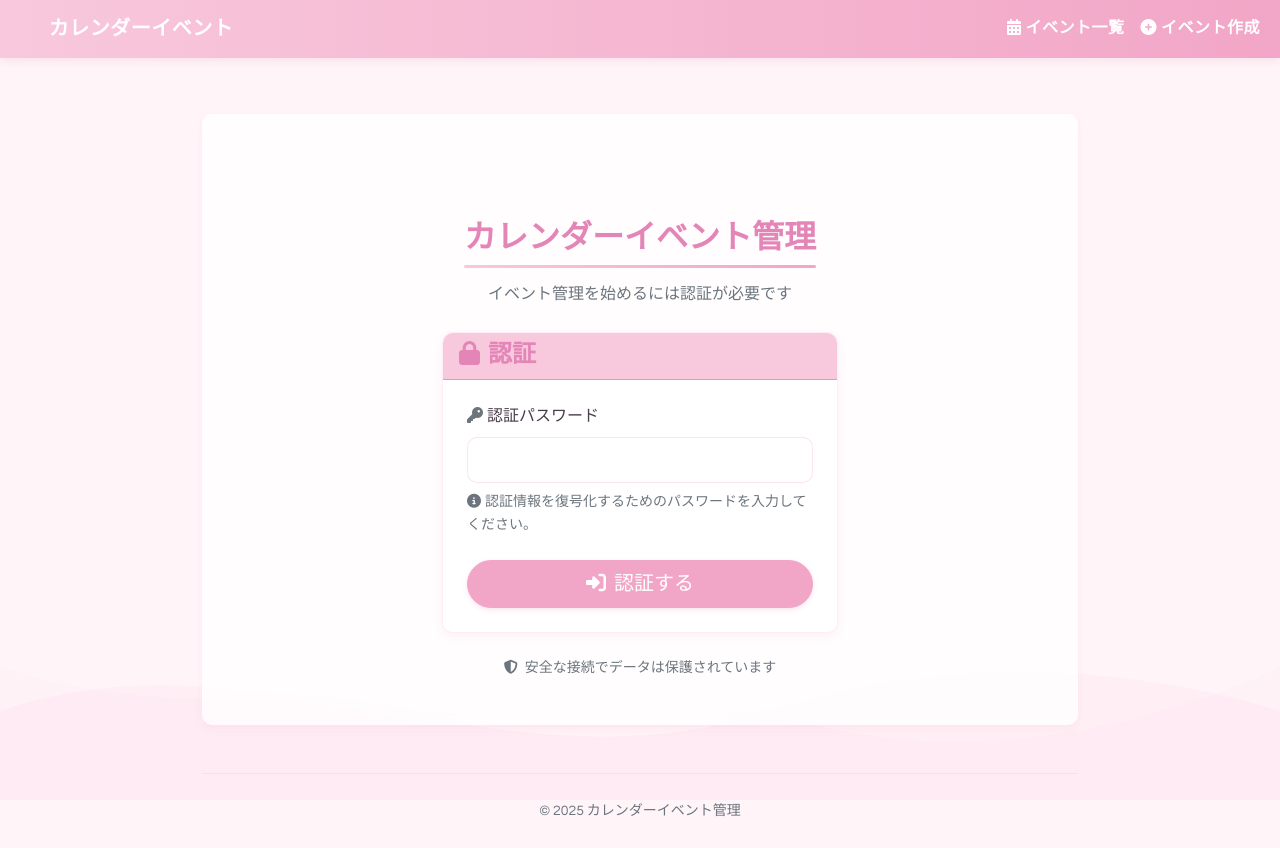
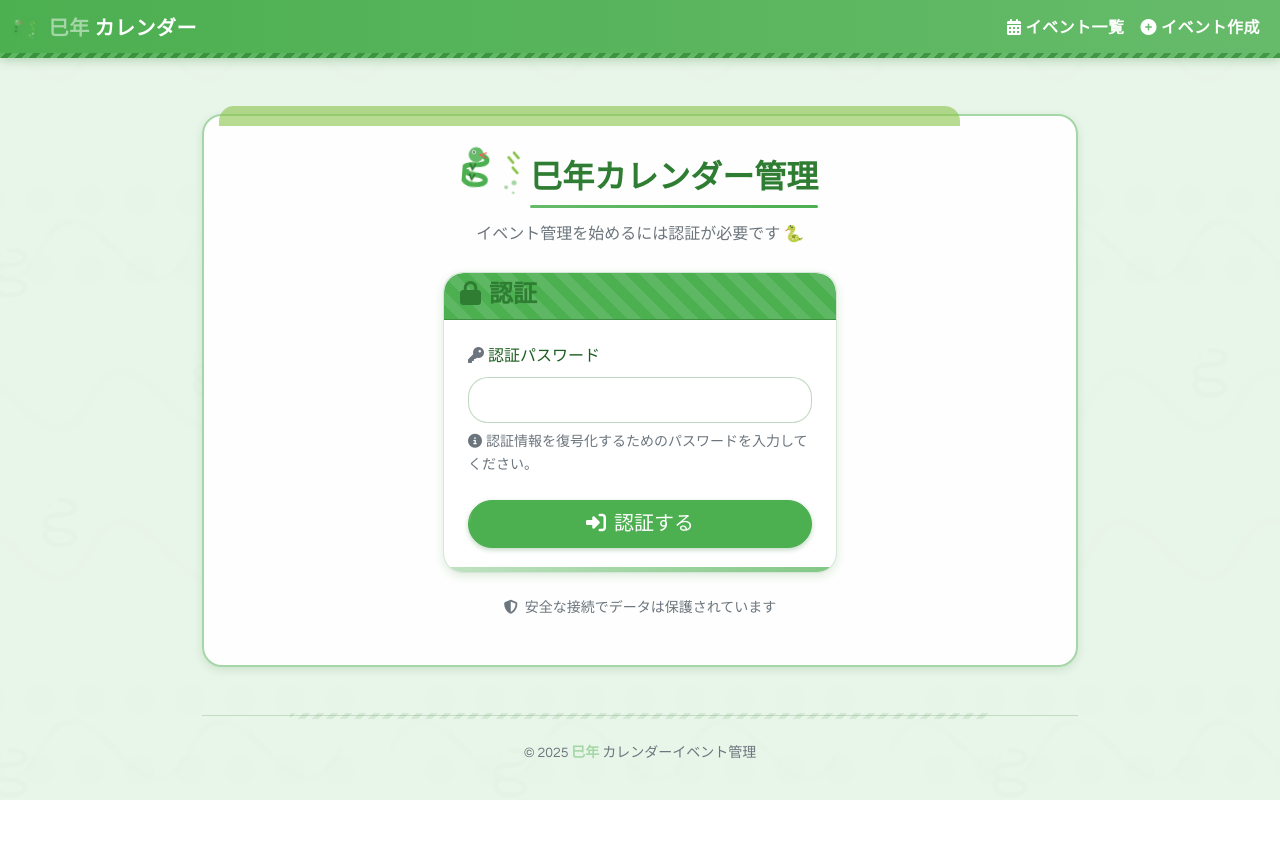
Before and after one commit to k-brahma/google-calendar-flask-pysimplegui, a Flask app: page /auth in a window 1280 px wide. After the commit the page ends 800 px from the top, so only its background shows below. Run offline with Flask 3, Linux system fonts and the light colour scheme; some libraries are stand-ins or nearby versions.

Commit message:
干支の巳（へび）をテーマにしたデザインにリニューアル

```diff
--- a/static/css/style.css
+++ b/static/css/style.css
@@ -1,11 +1,14 @@
 :root {
-  --primary-color: #f8c8dc; /* ピンク */
-  --secondary-color: #f2a6c7; /* 濃いピンク */
-  --accent-color: #e485b8; /* アクセントピンク */
-  --text-color: #4a3c4a; /* 優しいパープル系テキスト */
-  --light-bg: #fff5f9; /* 薄いピンク背景 */
-  --border-radius: 10px;
-  --box-shadow: 0 3px 8px rgba(242, 166, 199, 0.15);
+  --primary-color: #4CAF50; /* 緑 */
+  --secondary-color: #66BB6A; /* 明るい緑 */
+  --accent-color: #2E7D32; /* 濃い緑 */
+  --soft-color: #A5D6A7; /* 薄い緑 */
+  --text-color: #1B5E20; /* 濃い緑のテキスト */
+  --light-bg: #E8F5E9; /* 薄い緑の背景 */
+  --scale-color: #8BC34A; /* うろこ風の薄い緑 */
+  --border-radius: 20px;
+  --scale-radius: 15px;
+  --box-shadow: 0 3px 8px rgba(46, 125, 50, 0.15);
   --font-family: 'Questrial', 'Meiryo', 'Hiragino Sans', 'Yu Gothic', sans-serif;
 }
 
@@ -70,41 +73,74 @@ a.text-decoration-none i {
 }
 
 .btn-outline-secondary:hover {
-  background-color: rgba(242, 166, 199, 0.1) !important;
-  color: var(--secondary-color) !important;
+  background-color: rgba(46, 125, 50, 0.1) !important;
+  color: var(--primary-color) !important;
 }
 
-/* 背景の波模様 */
-.wave-background {
+/* 背景のスネーキーパターン */
+.snake-background {
   position: fixed;
   top: 0;
   left: 0;
   width: 100%;
   height: 100%;
-  background-image: url('../images/wave-pattern.svg');
-  background-repeat: no-repeat;
-  background-position: bottom;
-  background-size: 100%;
+  background-image: url('../images/snake-pattern.svg');
+  background-repeat: repeat;
+  background-position: center;
+  background-size: 500px;
   z-index: -1;
-  opacity: 0.7;
+  opacity: 0.07;
 }
 
 /* コンテンツ */
 .content-wrapper {
   position: relative;
   z-index: 1;
-  background-color: rgba(255, 255, 255, 0.8);
+  background-color: rgba(255, 255, 255, 0.9);
   border-radius: var(--border-radius);
   box-shadow: var(--box-shadow);
   padding: 30px;
   backdrop-filter: blur(5px);
+  border: 2px solid var(--soft-color);
+}
+
+/* スネークスケールエフェクト（うろこ模様） */
+.scale-effect:before {
+  content: "";
+  position: absolute;
+  top: -10px;
+  left: 15px;
+  width: 85%;
+  height: 20px;
+  background-color: var(--scale-color);
+  border-radius: var(--scale-radius) var(--scale-radius) 0 0;
+  opacity: 0.6;
 }
 
 /* ナビゲーションバー */
 .navbar {
   background: linear-gradient(to right, var(--primary-color), var(--secondary-color)) !important;
-  box-shadow: 0 2px 10px rgba(242, 166, 199, 0.3);
+  box-shadow: 0 2px 10px rgba(46, 125, 50, 0.3);
   border: none;
+  position: relative;
+  overflow: hidden;
+}
+
+.navbar:after {
+  content: "";
+  position: absolute;
+  bottom: 0;
+  left: 0;
+  width: 100%;
+  height: 5px;
+  background: repeating-linear-gradient(
+    -45deg,
+    var(--accent-color),
+    var(--accent-color) 5px,
+    var(--secondary-color) 5px,
+    var(--secondary-color) 10px
+  );
+  opacity: 0.6;
 }
 
 .navbar-brand, .navbar-nav .nav-link {
@@ -125,16 +161,29 @@ a.text-decoration-none i {
 
 .card {
   border-radius: var(--border-radius);
-  border: 1px solid rgba(242, 166, 199, 0.2);
+  border: 1px solid rgba(46, 125, 50, 0.2);
   box-shadow: var(--box-shadow);
   background-color: white;
   margin-bottom: 1.5rem;
   transition: transform 0.2s ease, box-shadow 0.2s ease;
+  position: relative;
+  overflow: hidden;
 }
 
 .card:hover {
   transform: translateY(-3px);
-  box-shadow: 0 5px 15px rgba(242, 166, 199, 0.25);
+  box-shadow: 0 5px 15px rgba(46, 125, 50, 0.25);
+}
+
+.card:after {
+  content: "";
+  position: absolute;
+  bottom: 0;
+  left: 0;
+  width: 100%;
+  height: 5px;
+  background: linear-gradient(to right, var(--soft-color), var(--primary-color));
+  opacity: 0.7;
 }
 
 .card-header {
@@ -142,25 +191,60 @@ a.text-decoration-none i {
   color: white;
   border-radius: var(--border-radius) var(--border-radius) 0 0 !important;
   font-weight: 600;
+  position: relative;
+}
+
+.card-header:before {
+  content: "";
+  position: absolute;
+  top: 0;
+  left: 0;
+  width: 100%;
+  height: 100%;
+  background: repeating-linear-gradient(
+    45deg,
+    transparent,
+    transparent 10px,
+    rgba(255, 255, 255, 0.1) 10px,
+    rgba(255, 255, 255, 0.1) 20px
+  );
 }
 
 /* ボタン */
 .btn-primary {
-  background-color: var(--secondary-color) !important;
-  border-color: var(--secondary-color) !important;
+  background-color: var(--primary-color) !important;
+  border-color: var(--primary-color) !important;
   color: white !important;
   border-radius: 25px;
   padding: 8px 20px;
   font-weight: 500;
   transition: all 0.2s ease;
-  box-shadow: 0 2px 5px rgba(242, 166, 199, 0.3);
+  box-shadow: 0 2px 5px rgba(46, 125, 50, 0.3);
+  position: relative;
+  overflow: hidden;
+}
+
+.btn-primary:after {
+  content: "";
+  position: absolute;
+  top: 0;
+  left: -100%;
+  width: 100%;
+  height: 100%;
+  background-color: rgba(255, 255, 255, 0.2);
+  transform: skewX(-15deg);
+  transition: all 0.5s ease;
 }
 
 .btn-primary:hover {
   background-color: var(--accent-color) !important;
   border-color: var(--accent-color) !important;
   transform: translateY(-2px);
-  box-shadow: 0 4px 8px rgba(242, 166, 199, 0.4);
+  box-shadow: 0 4px 8px rgba(46, 125, 50, 0.4);
+}
+
+.btn-primary:hover:after {
+  left: 100%;
 }
 
 .btn-secondary {
@@ -188,14 +272,14 @@ a.text-decoration-none i {
 /* フォーム */
 .form-control {
   border-radius: var(--border-radius);
-  border: 1px solid rgba(242, 166, 199, 0.3);
+  border: 1px solid rgba(46, 125, 50, 0.3);
   padding: 10px 15px;
   transition: all 0.2s ease;
 }
 
 .form-control:focus {
-  border-color: var(--secondary-color);
-  box-shadow: 0 0 0 0.2rem rgba(242, 166, 199, 0.25);
+  border-color: var(--primary-color);
+  box-shadow: 0 0 0 0.2rem rgba(46, 125, 50, 0.25);
 }
 
 .form-label {
@@ -232,7 +316,7 @@ h1:after, h2:after {
   left: 0;
   width: 100%;
   height: 3px;
-  background: linear-gradient(to right, var(--primary-color), var(--secondary-color));
+  background: linear-gradient(to right, var(--secondary-color), var(--primary-color));
   border-radius: 3px;
 }
 
@@ -306,14 +402,47 @@ h1:after, h2:after {
   padding: 15px;
   border-radius: var(--border-radius);
   margin-top: 1.5rem;
+  position: relative;
+}
+
+.event-description:after {
+  content: "";
+  position: absolute;
+  bottom: 5px;
+  right: 5px;
+  width: 50px;
+  height: 30px;
+  background-image: url('../images/snake-icon-small.svg');
+  background-repeat: no-repeat;
+  background-position: center;
+  background-size: contain;
+  opacity: 0.2;
 }
 
 /* フッター */
 footer {
   margin-top: 3rem;
   padding-top: 1.5rem;
-  border-top: 1px solid rgba(242, 166, 199, 0.2);
+  border-top: 1px solid rgba(46, 125, 50, 0.2);
   color: #888;
+  position: relative;
+}
+
+footer:before {
+  content: "";
+  position: absolute;
+  top: -3px;
+  left: 10%;
+  width: 80%;
+  height: 6px;
+  background: repeating-linear-gradient(
+    -45deg,
+    transparent,
+    transparent 5px,
+    rgba(46, 125, 50, 0.1) 5px,
+    rgba(46, 125, 50, 0.1) 10px
+  );
+  border-radius: 3px;
 }
 
 /* フッターのリンク */
@@ -323,8 +452,22 @@ footer a {
 }
 
 footer a:hover {
-  color: var(--secondary-color);
+  color: var(--primary-color);
   opacity: 1;
+}
+
+/* スネークアニメーション要素 */
+.snake-icon {
+  display: inline-block;
+  margin-right: 5px;
+  transform-origin: center;
+  animation: snakeWiggle 5s infinite ease-in-out;
+}
+
+@keyframes snakeWiggle {
+  0%, 100% { transform: rotate(0deg); }
+  25% { transform: rotate(5deg); }
+  75% { transform: rotate(-5deg); }
 }
 
 /* レスポンシブ対応 */
--- a/templates/auth.html
+++ b/templates/auth.html
@@ -1,14 +1,14 @@
 {% extends "base.html" %}
 
-{% block title %}認証 - カレンダーイベント管理{% endblock %}
+{% block title %}認証 - 巳年カレンダー{% endblock %}
 
 {% block content %}
 <div class="row justify-content-center">
   <div class="col-md-8 col-lg-6">
     <div class="text-center mb-4">
-      <img src="{{ url_for('static', filename='images/flower-icon.svg') }}" alt="Logo" width="60" height="60" class="mb-3">
-      <h2>カレンダーイベント管理</h2>
-      <p class="text-muted">イベント管理を始めるには認証が必要です</p>
+      <img src="{{ url_for('static', filename='images/snake-icon.svg') }}" alt="Logo" width="60" height="60" class="mb-3 snake-icon">
+      <h2>巳年カレンダー管理</h2>
+      <p class="text-muted">イベント管理を始めるには認証が必要です 🐍</p>
     </div>
 
     <div class="card">
--- a/templates/base.html
+++ b/templates/base.html
@@ -10,13 +10,13 @@
     <link rel="stylesheet" href="{{ url_for('static', filename='css/style.css') }}">
 </head>
 <body>
-    <div class="wave-background"></div>
+    <div class="snake-background"></div>
 
     <nav class="navbar navbar-expand-lg">
         <div class="container-fluid">
             <a class="navbar-brand" href="{{ url_for('index') }}">
-                <img src="{{ url_for('static', filename='images/flower-icon.svg') }}" alt="Logo" width="24" height="24" class="d-inline-block align-text-top me-2">
-                カレンダーイベント
+                <img src="{{ url_for('static', filename='images/snake-icon.svg') }}" alt="Logo" width="24" height="24" class="d-inline-block align-text-top me-2 snake-icon">
+                <span class="year-text">巳年</span> カレンダー
             </a>
             <button class="navbar-toggler" type="button" data-bs-toggle="collapse" data-bs-target="#navbarNav">
                 <span class="navbar-toggler-icon"></span>
@@ -52,12 +52,12 @@
             {% endwith %}
         </div>
 
-        <div class="content-wrapper">
+        <div class="content-wrapper scale-effect">
             {% block content %}{% endblock %}
         </div>
 
         <footer class="mt-5 text-center text-muted">
-            <small>&copy; 2025 カレンダーイベント管理</small>
+            <small>&copy; 2025 <span class="year-text">巳年</span> カレンダーイベント管理</small>
         </footer>
     </div>
 
@@ -71,6 +71,12 @@
                     bsAlert.close();
                 });
             }, 5000);
+
+            // 干支テキストにスタイルを追加
+            document.querySelectorAll('.year-text').forEach(function(element) {
+                element.style.fontWeight = 'bold';
+                element.style.color = '#A5D6A7';
+            });
         });
     </script>
 </body>
--- a/templates/create.html
+++ b/templates/create.html
@@ -1,6 +1,6 @@
 {% extends 'base.html' %}
 
-{% block title %}イベント作成 - カレンダーイベント管理{% endblock %}
+{% block title %}イベント作成 - 巳年カレンダー{% endblock %}
 
 {% block content %}
     <div class="mb-4">
@@ -94,6 +94,10 @@
                     </form>
                 </div>
             </div>
+
+            <div class="text-center mt-4">
+                <img src="{{ url_for('static', filename='images/snake-icon-small.svg') }}" alt="Snake" width="30" class="snake-icon">
+            </div>
         </div>
     </div>
 
--- a/templates/delete.html
+++ b/templates/delete.html
@@ -1,6 +1,6 @@
 {% extends 'base.html' %}
 
-{% block title %}{{ event.summary }} の削除 - カレンダーイベント管理{% endblock %}
+{% block title %}{{ event.summary }} の削除 - 巳年カレンダー{% endblock %}
 
 {% block content %}
     <div class="mb-4">
@@ -69,6 +69,10 @@
                     </form>
                 </div>
             </div>
+
+            <div class="text-center mt-4">
+                <img src="{{ url_for('static', filename='images/snake-icon-small.svg') }}" alt="Snake" width="30" class="snake-icon">
+            </div>
         </div>
     </div>
 {% endblock %}
--- a/templates/detail.html
+++ b/templates/detail.html
@@ -1,6 +1,6 @@
 {% extends 'base.html' %}
 
-{% block title %}{{ event.summary }} - カレンダーイベント管理{% endblock %}
+{% block title %}{{ event.summary }} - 巳年カレンダー{% endblock %}
 
 {% block content %}
     <div class="mb-4">
@@ -67,6 +67,10 @@
                         </div>
                     </div>
                 </div>
+
+                <div class="text-center mt-4">
+                    <img src="{{ url_for('static', filename='images/snake-icon-small.svg') }}" alt="Snake" width="40" class="snake-icon">
+                </div>
             </div>
         </div>
     </div>
--- a/templates/index.html
+++ b/templates/index.html
@@ -1,12 +1,12 @@
 {% extends 'base.html' %}
 
-{% block title %}イベント一覧 - カレンダーイベント管理{% endblock %}
+{% block title %}イベント一覧 - 巳年カレンダー{% endblock %}
 
 {% block content %}
     <div class="row mb-4">
         <div class="col">
             <h1 class="mb-4">イベント一覧</h1>
-            <p class="text-muted">これからのイベントを管理・確認できます。</p>
+            <p class="text-muted">これからのイベントを管理・確認できます 🐍</p>
         </div>
         <div class="col-auto d-flex align-items-center">
             <a href="{{ url_for('event_create') }}" class="btn btn-primary">
@@ -52,7 +52,7 @@
         </div>
     {% else %}
         <div class="text-center py-5">
-            <img src="{{ url_for('static', filename='images/flower-icon.svg') }}" alt="No events" width="80" class="mb-3 opacity-50">
+            <img src="{{ url_for('static', filename='images/snake-icon.svg') }}" alt="No events" width="80" class="mb-3 opacity-50 snake-icon">
             <h3 class="text-muted">イベントがありません</h3>
             <p class="text-muted">新しいイベントを作成してみましょう！</p>
             <a href="{{ url_for('event_create') }}" class="btn btn-primary mt-3">
--- a/templates/update.html
+++ b/templates/update.html
@@ -1,6 +1,6 @@
 {% extends 'base.html' %}
 
-{% block title %}{{ event.summary }} の編集 - カレンダーイベント管理{% endblock %}
+{% block title %}{{ event.summary }} の編集 - 巳年カレンダー{% endblock %}
 
 {% block content %}
     <div class="mb-4">
@@ -94,6 +94,10 @@
                     </form>
                 </div>
             </div>
+
+            <div class="text-center mt-4">
+                <img src="{{ url_for('static', filename='images/snake-icon-small.svg') }}" alt="Snake" width="30" class="snake-icon">
+            </div>
         </div>
     </div>
 
```
Also changed, not shown: other parts of static/css/style.css (+23 -11 lines), static/images/snake-icon-small.svg (added), static/images/snake-icon.svg (added), static/images/snake-pattern.svg (added).
